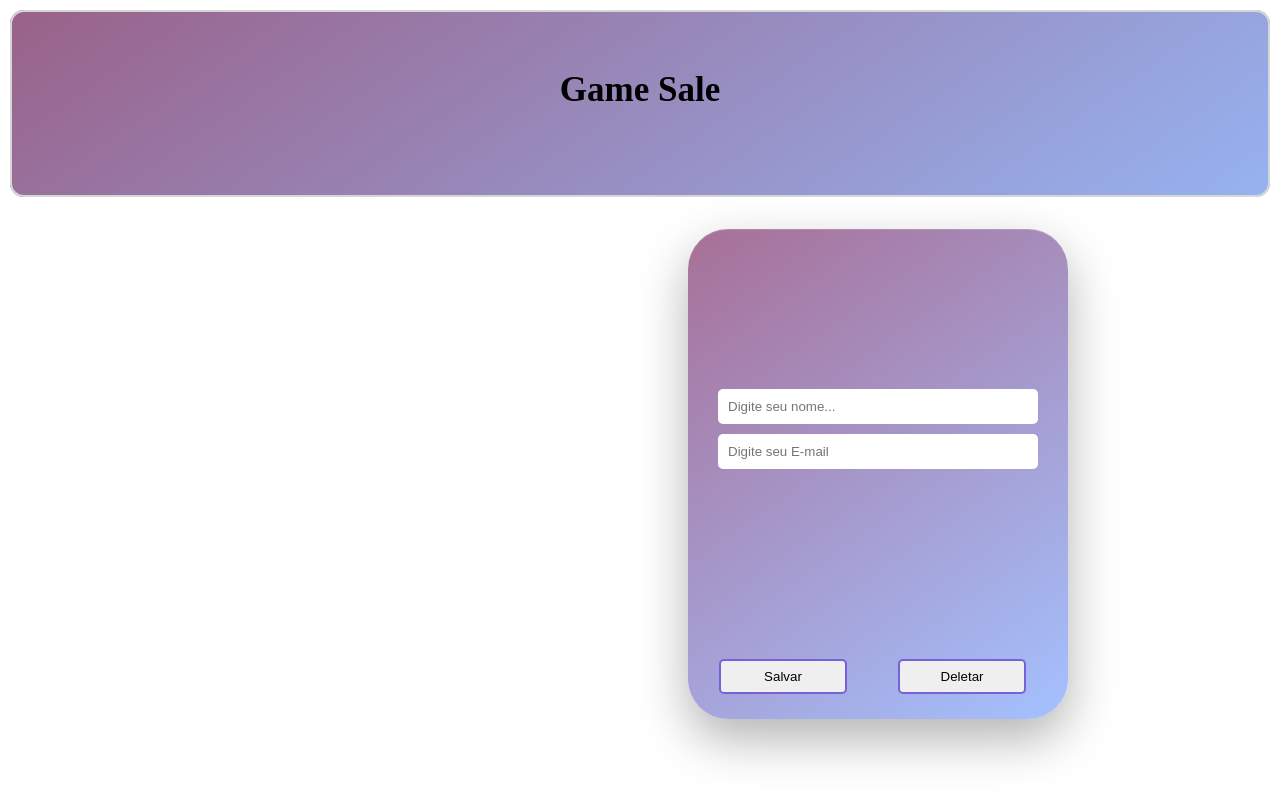
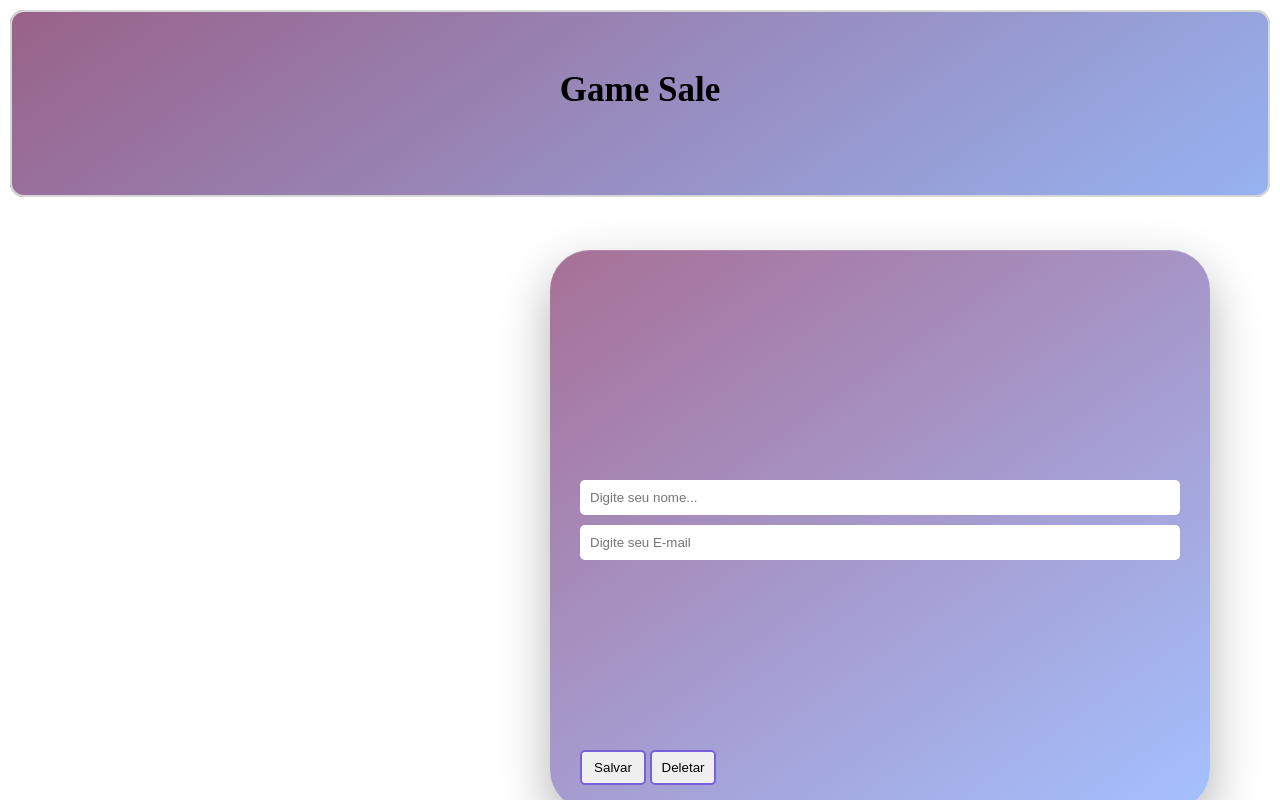
Before and after one commit to FilipeEstevao01/gamesale-frontend, a React (Vite) app: page / in a window 1280 px wide. Shown: the top 800 px of the page. Built offline with nearby package versions, Linux system fonts and the light colour scheme.

Commit message:
Foi feito no card a mudança de ficsação em vez de relativo a posição dele e fixa

```diff
--- a/src/App.css
+++ b/src/App.css
@@ -9,14 +9,12 @@
 }
 
 
-
 .H1 {
     margin-top: 50px;
     text-align: center;
     color: black;
     font-size: 35px;
 }
-
 
 
 .container-centralizado {
@@ -31,13 +29,13 @@
 
 .Card {
 
-  position: relative;
-    left: 680px;
-    top: 30px;
+  position: fixed;
+    left: 550px;
+    top: 250px;
 
     justify-content: center;
-    width: 320px;
-    height: 430px;
+    width: 600px;
+    height: 500px;
 
     padding: 30px;
 
@@ -85,11 +83,11 @@
 
 
 .bottonSalvar {
-    position: relative;
-    left: 1px;
-    top: 180px;
+    position: fixed;
+    left: 30px;
+    top: 500px;
 
-    width: 40%;
+    width: 10%;
     height: 35px;
 
     border: 2px solid #7860d8;
@@ -100,11 +98,11 @@
 
 
 .bottonDeletar {
-    position: relative;
-    left: 180px;
-    top: 135px;
+    position: fixed;
+    left: 100px;
+    top: 500px;
 
-    width: 40%;
+    width: 10%;
     height: 35px;
 
     border: 2px solid #7860d8;
@@ -114,8 +112,18 @@
 }
 
 
-.inputNome {
+.nome {
 
     border-radius: 5px;
     left: 15px;
 }
+
+.email {
+
+    position: relative;
+    left: 600px;
+    top: 200px;
+
+    border-radius: 5px;
+    left: 15px;
+}
--- a/src/App.tsx
+++ b/src/App.tsx
@@ -15,18 +15,17 @@ function App() {
 
 
             <div className='Card'>
+                <input
+                    type="nome"
+                    placeholder='Digite seu nome...'
+                />
 
-                <div className='inputNome'>
-                    <input type=""
-                    placeholder='Digite seu nome...'
-                    />
-                </div>
+                <input
+                    type="email"
+                    placeholder='Digite seu E-mail'
+                />
 
-            <div className='inputEmail'>
-                <input type=""
-                placeholder='Digite seu E-mail'
-                />
-            </div>
+
 
 
                 <div className='bottonSalvarApp'>
@@ -39,9 +38,6 @@ function App() {
             </div>
 
 
-
-
-
         </>
     )
 }
```
